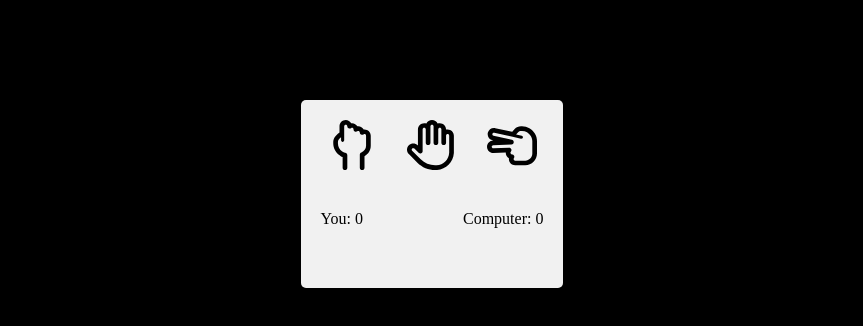
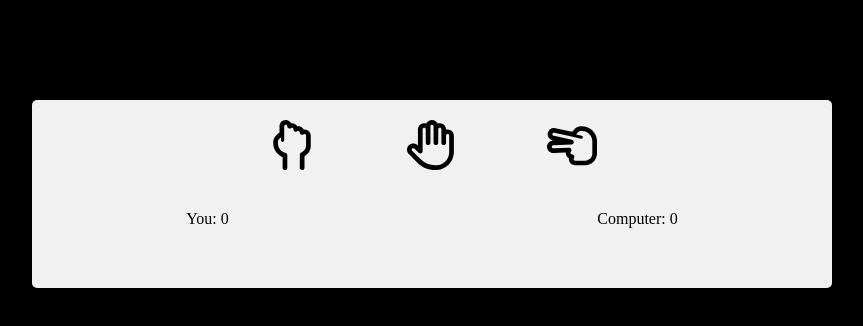
Before and after one commit to Manneta-Othman/Rock-Paper-Scissors-Game, a plain HTML site: page index.html in a window 1280 px wide. Shown: the whole page, without its empty margins (208-1071 px from the left). Drawn offline with nearby package versions, Linux system fonts and the light colour scheme.

Commit message:
some css

```diff
--- a/style.css
+++ b/style.css
@@ -18,17 +18,18 @@ body{
     flex-direction: column;
     align-items: center;
     justify-content: center;
-    width: fit-content;
+    width: 800px;
     max-height: 800px;
     padding: 20px;
-    margin-top: 100px;
+    margin: 100px 20px 0 20px;
     background-color: #f1f1f1;
     border-radius: 5px;
 }
 
 .choose{
     display: flex;
-    gap: 30px;
+    justify-content: center;
+    gap: 90px;
 }
 
 .choose img:hover{
@@ -42,13 +43,17 @@ img{
 }
 
 .container .players{
+    width: 100%;
     display: flex;
+    justify-content: space-around;
     margin: 40px 0;
     gap: 100px;
 }
 
 .choice{
+    width: 100%;
     display: flex;
+    justify-content: space-around;
     gap: 100px;
     overflow: scroll;
 }
```
